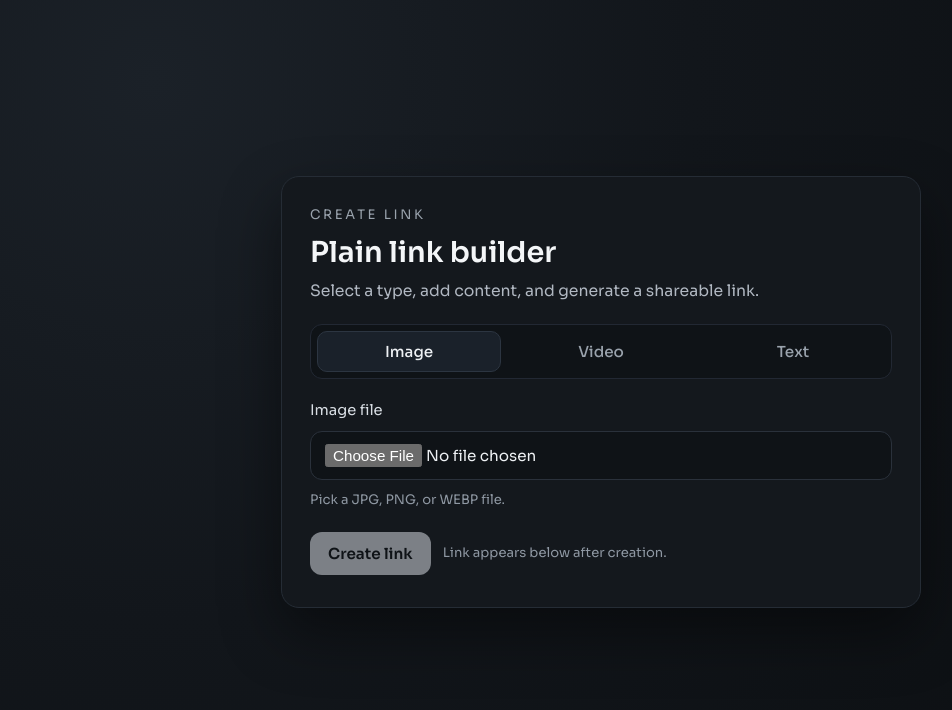
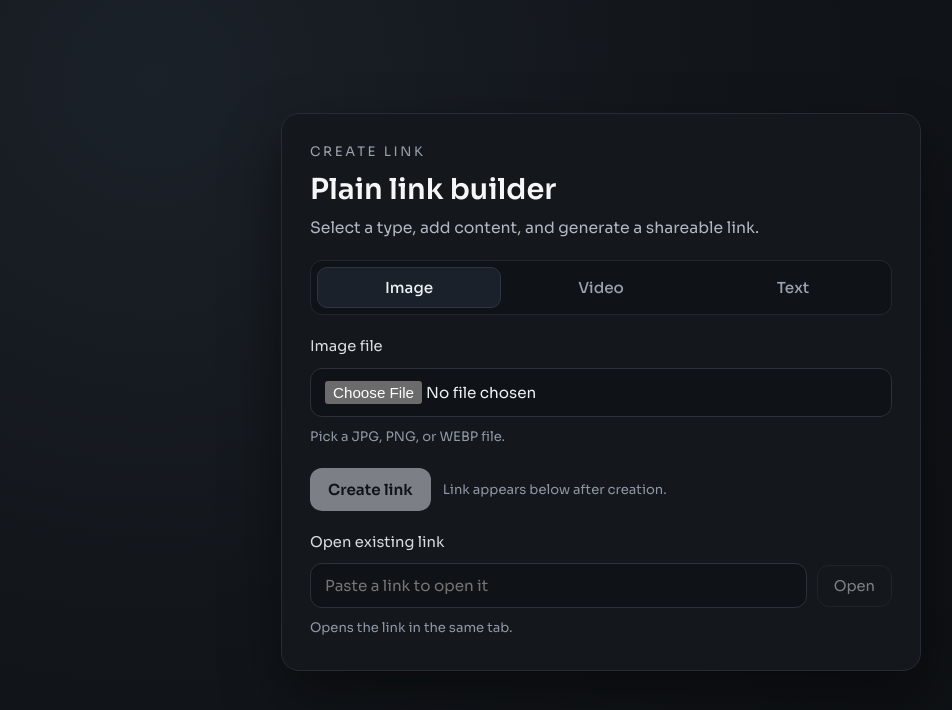
Before and after one commit to code735/crypted, a React (Vite) app: page / in a window 1280 px wide. Shown: the top 710 px of the page, without its empty margins (39-991 px from the left). Built offline with nearby package versions, Linux system fonts and the light colour scheme.

Commit message:
watch link content ui

```diff
--- a/src/App.css
+++ b/src/App.css
@@ -91,6 +91,7 @@
 }
 
 .field input[type='file'],
+.field input[type='text'],
 .field textarea {
   width: 100%;
   background: #0f1317;
@@ -145,6 +146,36 @@
   color: #8f98a3;
 }
 
+.link-open {
+  margin-top: 20px;
+}
+
+.link-open__row {
+  display: flex;
+  gap: 10px;
+  align-items: center;
+}
+
+.secondary {
+  border: 1px solid #2a313b;
+  border-radius: 12px;
+  background: #14181d;
+  color: #e6e8eb;
+  padding: 11px 16px;
+  font-size: 0.92rem;
+  cursor: pointer;
+  transition: opacity 0.2s ease, border-color 0.2s ease;
+}
+
+.secondary:hover {
+  border-color: #3b4654;
+}
+
+.secondary:disabled {
+  opacity: 0.5;
+  cursor: not-allowed;
+}
+
 .result {
   margin-top: 20px;
   padding: 14px 16px;
@@ -169,6 +200,45 @@
   word-break: break-all;
 }
 
+.viewer {
+  min-height: 100vh;
+  display: flex;
+  align-items: center;
+  justify-content: center;
+  padding: 40px 20px;
+  background: #0c0f12;
+}
+
+.viewer__card {
+  width: min(640px, 92vw);
+  background: #0f1317;
+  border: 1px solid #232a34;
+  border-radius: 14px;
+  padding: 24px;
+}
+
+.viewer__label {
+  margin: 0 0 10px;
+  font-size: 0.78rem;
+  letter-spacing: 0.16em;
+  text-transform: uppercase;
+  color: #8f98a3;
+}
+
+.viewer__text {
+  margin: 0;
+  font-size: 1rem;
+  color: #e6e8eb;
+  white-space: pre-wrap;
+}
+
+.viewer__back {
+  display: inline-block;
+  margin-top: 16px;
+  font-size: 0.85rem;
+  color: #97d7cf;
+}
+
 @media (max-width: 540px) {
   .panel {
     padding: 24px 20px;
--- a/src/App.tsx
+++ b/src/App.tsx
@@ -4,11 +4,16 @@ import './App.css'
 type InputTab = 'image' | 'video' | 'text'
 
 function App() {
+  const currentUrl = new URL(window.location.href)
+  const sharedText = currentUrl.searchParams.get('m') ?? ''
+  const isTextView = currentUrl.pathname.startsWith('/text') && sharedText.length > 0
+
   const [activeTab, setActiveTab] = useState<InputTab>('image')
   const [imageFile, setImageFile] = useState<File | null>(null)
   const [videoFile, setVideoFile] = useState<File | null>(null)
   const [textValue, setTextValue] = useState('')
   const [createdLink, setCreatedLink] = useState('')
+  const [linkInput, setLinkInput] = useState('')
 
   const tabs: Array<{ key: InputTab; label: string }> = [
     { key: 'image', label: 'Image' },
@@ -35,7 +40,33 @@ function App() {
   const handleCreate = () => {
     if (!canCreate) return
     const id = generateId()
-    setCreatedLink(`https://links.local/${activeTab}/${id}`)
+    const origin = window.location.origin
+    if (activeTab === 'text') {
+      const encoded = encodeURIComponent(textValue.trim())
+      setCreatedLink(`${origin}/text?m=${encoded}`)
+      return
+    }
+    setCreatedLink(`${origin}/${activeTab}/${id}`)
+  }
+
+  const handleOpenLink = () => {
+    const next = linkInput.trim()
+    if (!next) return
+    window.location.assign(next)
+  }
+
+  if (isTextView) {
+    return (
+      <div className="viewer">
+        <div className="viewer__card">
+          <p className="viewer__label">Shared text</p>
+          <p className="viewer__text">{sharedText}</p>
+          <a className="viewer__back" href="/">
+            Create another link
+          </a>
+        </div>
+      </div>
+    )
   }
 
   return (
@@ -135,6 +166,29 @@ function App() {
           <span className="actions__note">Link appears below after creation.</span>
         </div>
 
+        <div className="link-open">
+          <label className="field">
+            <span className="field__label">Open existing link</span>
+            <div className="link-open__row">
+              <input
+                type="text"
+                placeholder="Paste a link to open it"
+                value={linkInput}
+                onChange={(event) => setLinkInput(event.target.value)}
+              />
+              <button
+                type="button"
+                className="secondary"
+                onClick={handleOpenLink}
+                disabled={!linkInput.trim()}
+              >
+                Open
+              </button>
+            </div>
+            <span className="field__hint">Opens the link in the same tab.</span>
+          </label>
+        </div>
+
         {createdLink && (
           <div className="result" aria-live="polite">
             <span className="result__label">Link created</span>
```
